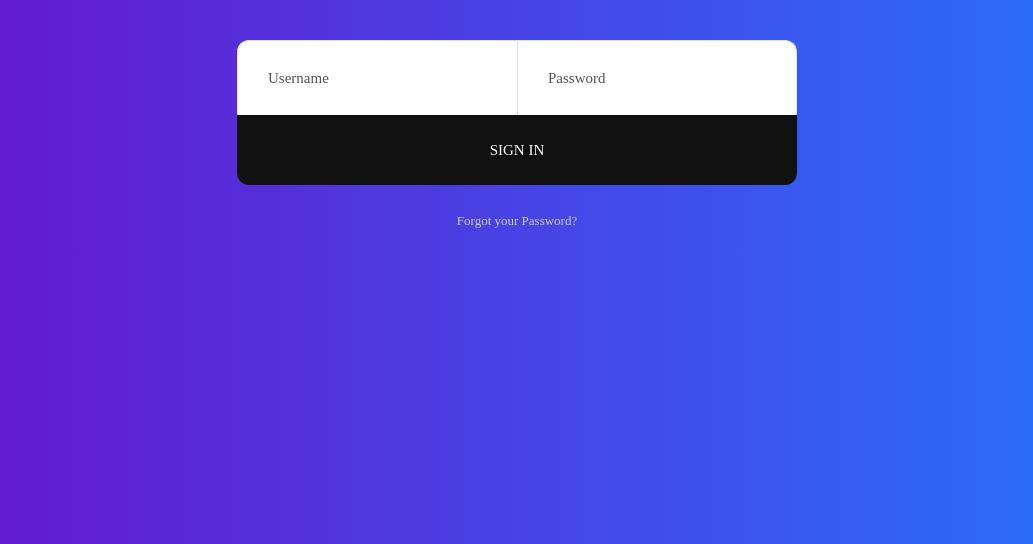
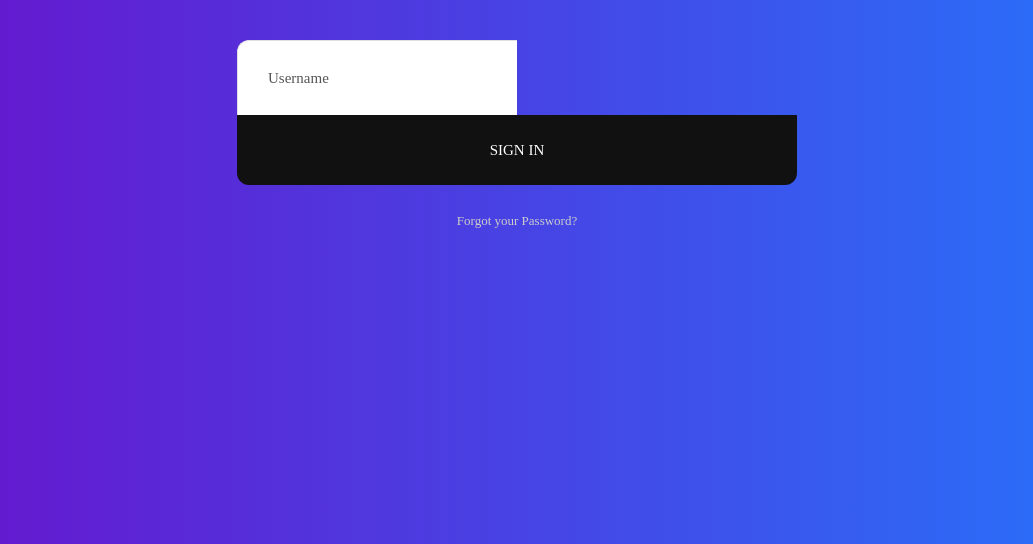
Before and after one commit to PeachSmart/peachsmart.github.io, a plain HTML site: page index.html in a window 1280 px wide. Shown: the part 256-800 px from the top of the page, without its empty margins (123-1156 px from the left). Drawn offline with Linux system fonts and the light colour scheme; a web font is replaced by a local one.

Commit message:
Update index.html

```diff
--- a/index.html
+++ b/index.html
@@ -42,12 +42,6 @@
 						<span class="label-input100">Username</span>
 					</div>
 
-
-					<div class="wrap-input100 rs2 validate-input" data-validate="Password is required">
-						<input class="input100" id="password" type="password" name="pass">
-						<span class="label-input100">Password</span>
-					</div>
-
 					<div class="container-login100-form-btn">
 						<button type="submit" class="login100-form-btn">
 							Sign in
```
